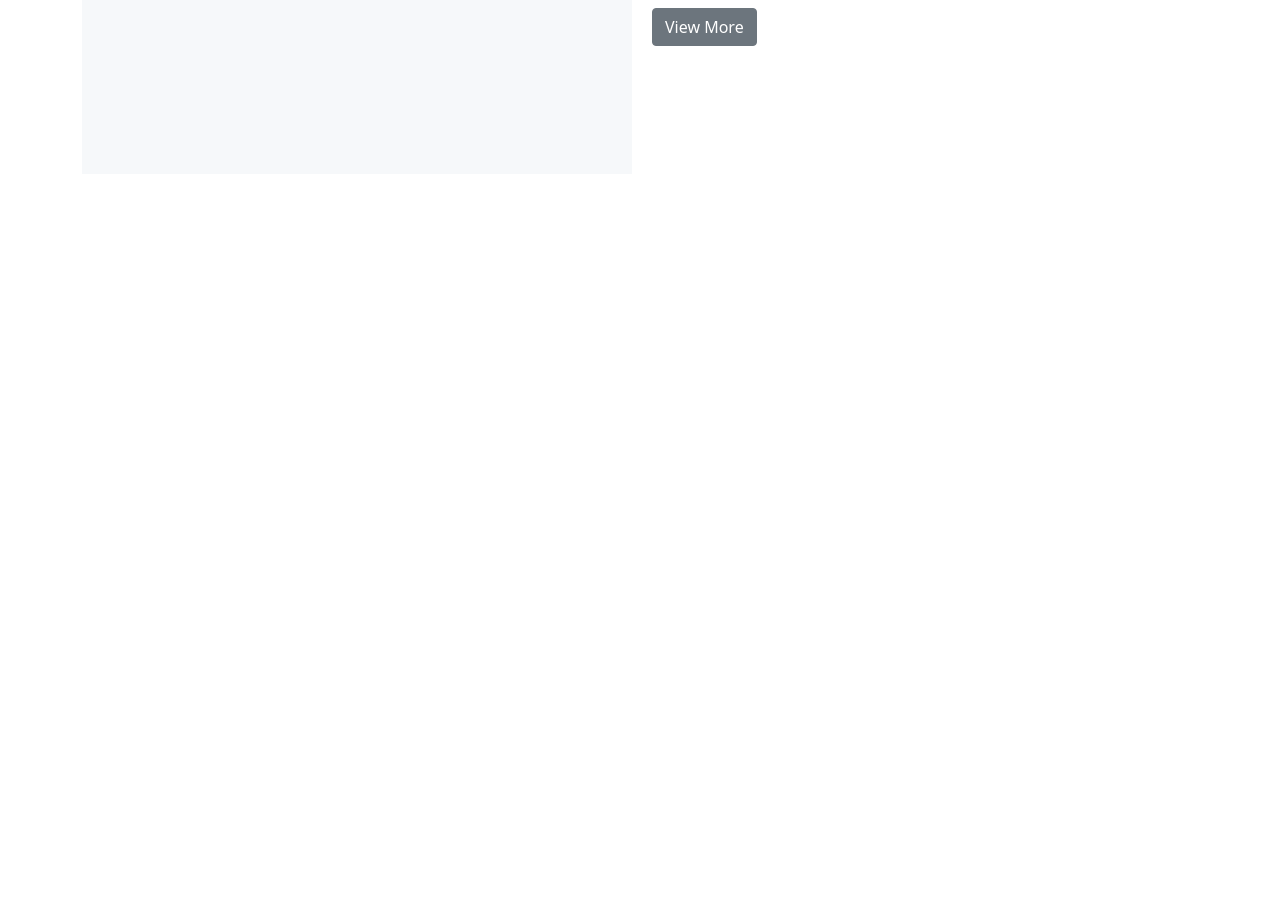
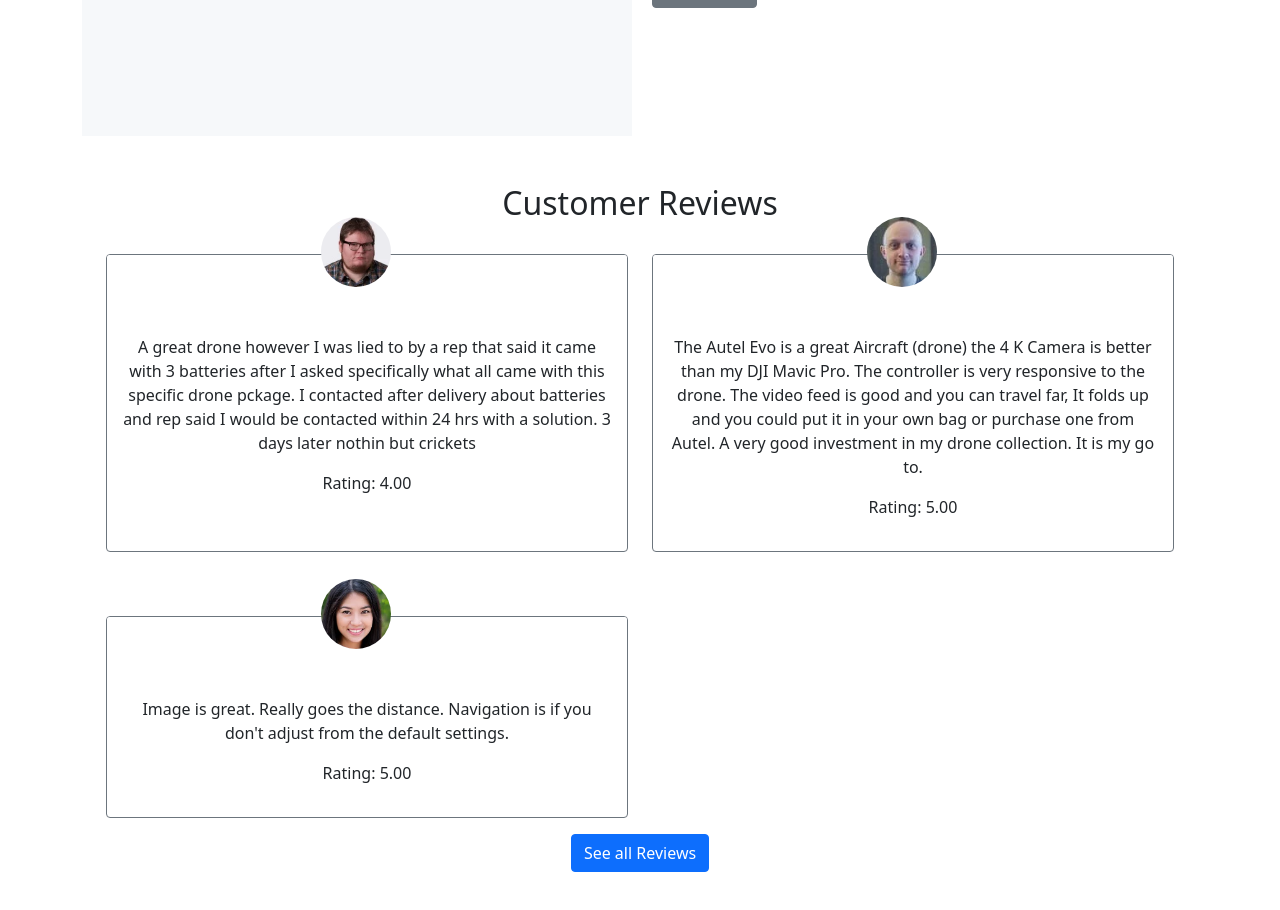
Before and after one commit to mkpbd/product-analysis-website, a React (Create React App) app: page / in a window 1280 px wide. Shown: the part 520-1430 px from the top of the page. Before the commit the page ends 800 px from the top, so only its background shows below. Built offline with nearby package versions, Linux system fonts and the light colour scheme.

Commit message:
show  customer reviews

```diff
--- a/src/App.js
+++ b/src/App.js
@@ -29,7 +29,7 @@ function App() {
 
       </Routes>
 
-      <Products></Products>
+      {/* <Products></Products> */}
 
 
     </>
--- a/src/components/About/About.js
+++ b/src/components/About/About.js
@@ -1,10 +1,25 @@
 import React from 'react';
+import { Col, Container, Row } from 'react-bootstrap';
 
 const About = () => {
     return (
-        <div>
-            <h2>About</h2>
-        </div>
+        <Container className='my-5 pt-5'>
+            <Row>
+                <Col className='px-5'>
+                    <p>
+                    Jim Fisher is PCMag's lead analyst for cameras, drones, and digital imaging. In over 10 years at PCMag, he’s reviewed hundreds of pieces of photo gear, running the gamut from instant cameras to high-end SLRs and lenses used for reportage and on the sidelines.
+                    </p>
+
+                    <p>
+                    Jim has a soft spot for vintage lenses, and often dusts off classics to try with the latest mirrorless cameras. His photographic interests include wildlife and birds (waterfowl are his favorites), boneyards, and nature scenes.
+                    </p>
+
+                    <p>
+                    In his spare time, Jim enjoys watching movies and TV, playing video games (on easy mode), and a good cup of coffee. You can find him on Instagram
+                    </p>
+                </Col>
+            </Row>
+        </Container>
     );
 };
 
--- a/src/components/Home/Home.js
+++ b/src/components/Home/Home.js
@@ -1,10 +1,11 @@
 import React from 'react';
+import Products from '../Products/Products';
 
 const Home = () => {
     return (
-        <div>
-           <h2>Home</h2>
-        </div>
+       <>
+        <Products></Products>
+       </>
     );
 };
 
--- a/src/components/Products/Products.js
+++ b/src/components/Products/Products.js
@@ -2,6 +2,7 @@
 import React from 'react';
 import { Col, Container, Row ,Button} from 'react-bootstrap';
 import { useNavigate } from 'react-router-dom';
+import ShortReview from '../ShortReview/ShortReview';
 
 const Products = () => {
     let navigate = useNavigate();
@@ -24,6 +25,14 @@ const Products = () => {
                             <Button variant="secondary" onClick={()=> navigate('/reviews')}>View More</Button>
 
                     </Col>
+
+
+                </Row>
+
+                <Row>
+                    <Col>
+                        <ShortReview></ShortReview>
+                    </Col>
                 </Row>
             </Container>
         </div>
--- a/src/components/Reviews/Reviews.js
+++ b/src/components/Reviews/Reviews.js
@@ -18,8 +18,8 @@ const Reviews = () => {
 
         {data.map((da) => (
           <Col sm={6} className='my-3 mt-5' key={da.Id}>
-            <Card border="primary" className="h-100">
-              <Card.Header>
+            <Card border="secondary" className="h-100">
+              <Card.Header className="bg-white border-0">
                   <img src={da.image} alt="" />
               </Card.Header>
               <Card.Body className="mt-5">
@@ -27,6 +27,7 @@ const Reviews = () => {
                 <Card.Text>
                  {da.comment}
                 </Card.Text>
+                <p>Rating: {da.rating}</p>
               </Card.Body>
             </Card>
           </Col>
--- /dev/null
+++ b/src/components/ShortReview/ShortReview.js
@@ -0,0 +1,41 @@
+import { Button, Card, Col, Container, Row } from "react-bootstrap";
+import React, { useEffect, useState } from "react";
+import { Link } from "react-router-dom";
+
+const ShortReview = () => {
+  const [data, setData] = useState([]);
+  useEffect(() => {
+    fetch("reviews.json")
+      .then((data) => data.json())
+      .then((data) => setData(data.slice(0, 3)));
+
+     // console.log(data)
+  }, [data]);
+  return (
+    <Container className="text-center my-5">
+      <h2>Customer Reviews</h2>
+      <Row xs={1} md={2} className="g-4">
+      {data.map((da) => (
+          <Col sm={6} className="my-3 mt-5" key={da.Id}>
+            <Card border="secondary" className="h-100">
+              <Card.Header className="bg-white border-0">
+                <img src={da.image} alt="" />
+              </Card.Header>
+              <Card.Body className="mt-5">
+                <Card.Text>{da.comment}</Card.Text>
+                <p>Rating: {da.rating}</p>
+              </Card.Body>
+            </Card>
+          </Col>
+        ))}
+
+
+      </Row>
+      <Link to="/reviews">
+          <Button>See all Reviews</Button>
+        </Link>
+    </Container>
+  );
+};
+
+export default ShortReview;
```
Also changed, not shown: src/components/ShortReview/ShortReview.css (added).
